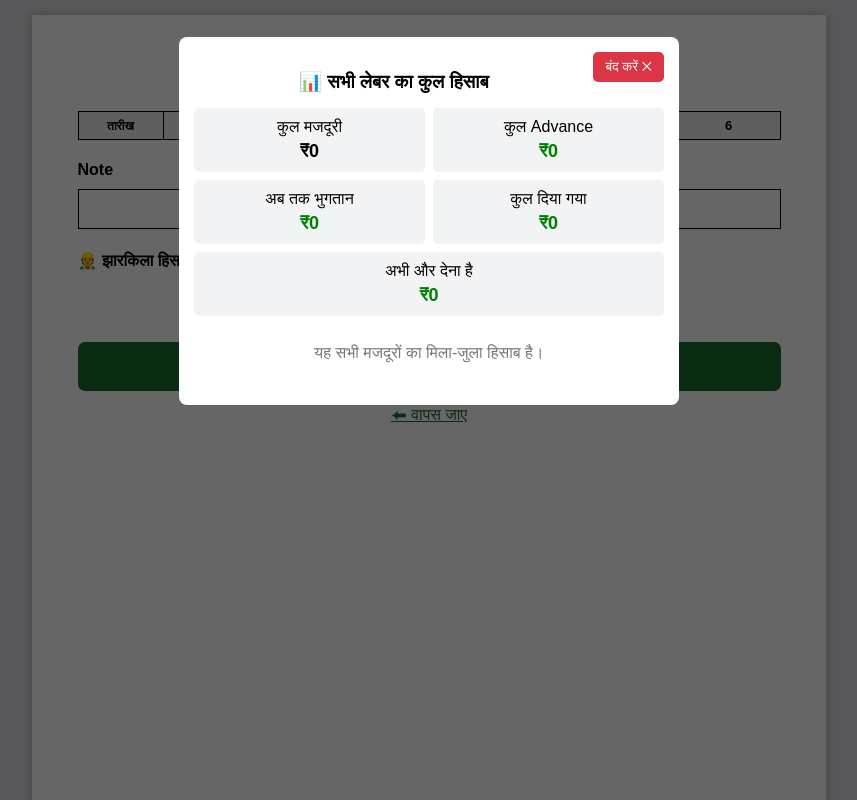
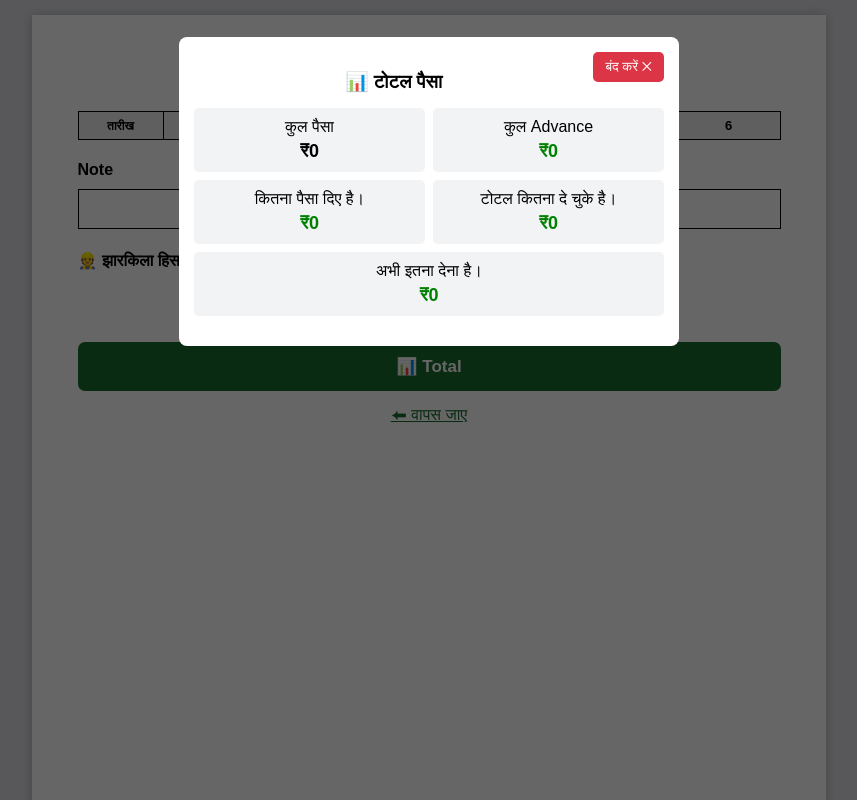
Before and after one commit to shankarsoundhere/viewhtml4456, a plain HTML site: page jharkila.html in a window 1280 px wide. Both pictures are taken after a click on the button "📊 Total". Shown: the top 800 px of the page, without its empty margins (211-1068 px from the left). Drawn offline with Linux system fonts and the light colour scheme; no server answers.

Commit message:
Update jharkila.html

```diff
--- a/jharkila.html
+++ b/jharkila.html
@@ -128,17 +128,16 @@ body{background:white;padding:0;display:block}
 <div class="modal" id="totalModal">
 <div class="modalBox">
 <button class="close" onclick="closeTotalAccount()">बंद करें ✕</button>
-<h3>📊 सभी लेबर का कुल हिसाब</h3>
+<h3>📊 टोटल पैसा</h3>
 
 <div class="summary">
-<div>कुल मजदूरी<strong id="allWage">₹0</strong></div>
+<div>कुल पैसा<strong id="allWage">₹0</strong></div>
 <div>कुल Advance<strong id="allAdvance" class="green">₹0</strong></div>
-<div>अब तक भुगतान<strong id="allPayment" class="green">₹0</strong></div>
-<div>कुल दिया गया<strong id="allGiven" class="green">₹0</strong></div>
-<div style="grid-column:1/-1">अभी और देना है<strong id="allBalance" class="red">₹0</strong></div>
+<div>कितना पैसा दिए है।<strong id="allPayment" class="green">₹0</strong></div>
+<div>टोटल कितना दे चुके है।<strong id="allGiven" class="green">₹0</strong></div>
+<div style="grid-column:1/-1">अभी इतना देना है।<strong id="allBalance" class="red">₹0</strong></div>
 </div>
 
-<p class="empty">यह सभी मजदूरों का मिला-जुला हिसाब है।</p>
 </div>
 </div>
 
```
